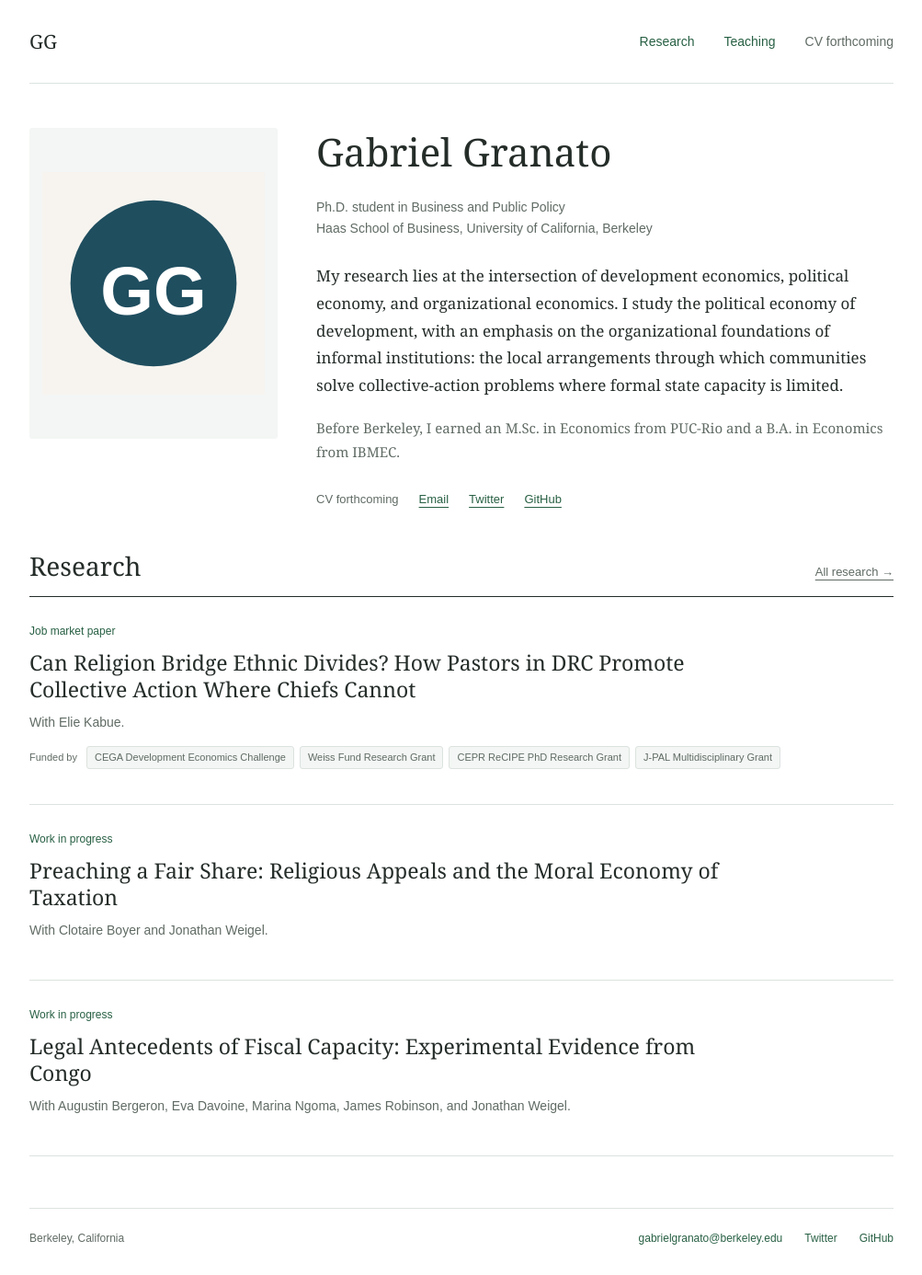
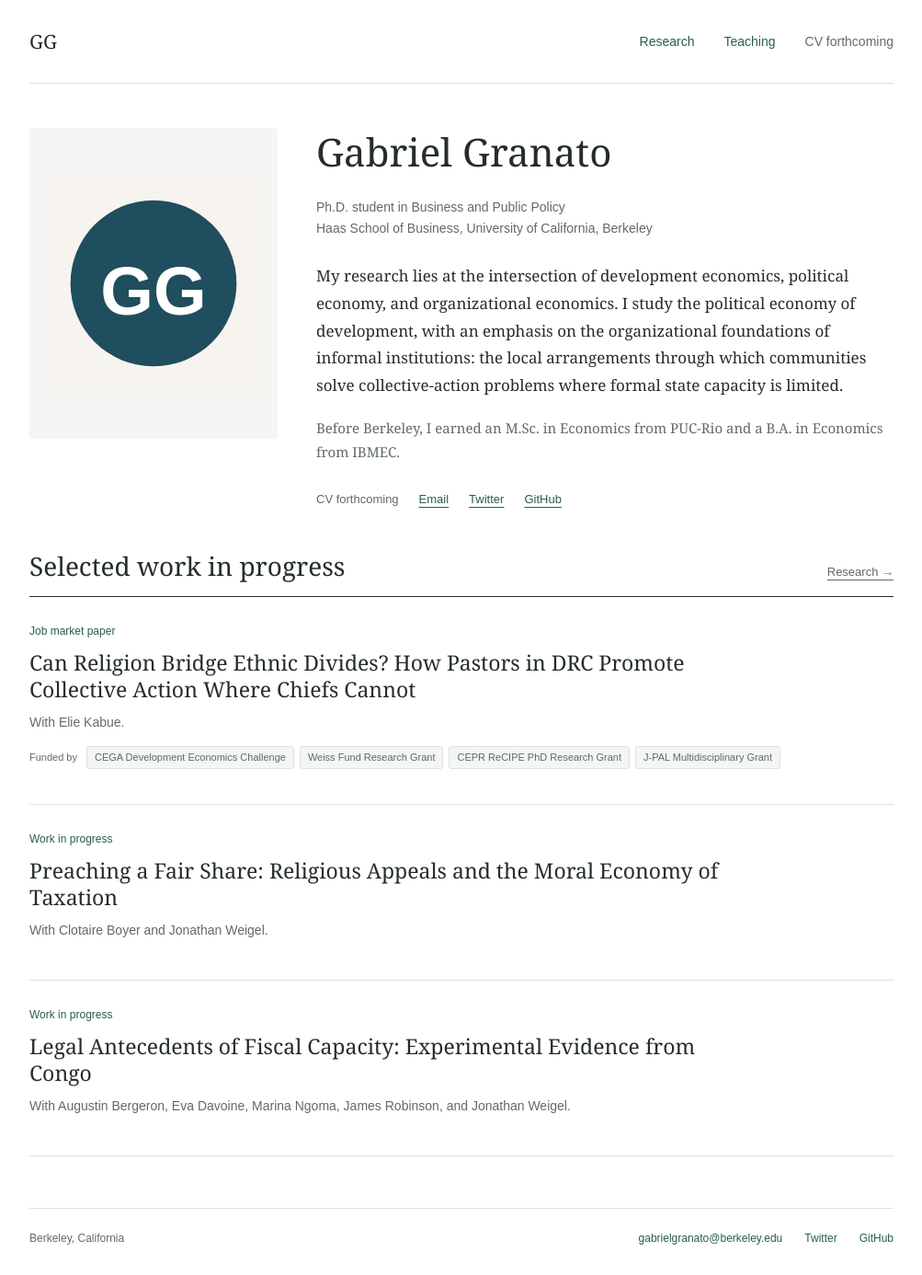
Before and after one commit to gabrielgranato/gabrielgranato.github.io, a Jekyll site: the page built from _pages/about.md, in a window 1280 px wide. Shown: the whole page at 92% size, without its empty margins (138-1141 px from the left). Built offline with Jekyll 4.4.1, drawn with Linux system fonts in a browser that asks for light colours.

Commit message:
Label research as selected work in progress

```diff
--- a/_pages/about.md
+++ b/_pages/about.md
@@ -26,6 +26,6 @@ My research lies at the intersection of development economics, political economy
 </section>
 
 <section aria-labelledby="research-heading">
-  <div class="section-heading"><h2 id="research-heading">Research</h2><a href="{{ '/research/' | relative_url }}">All research &rarr;</a></div>
+  <div class="section-heading"><h2 id="research-heading">Selected work in progress</h2><a href="{{ '/research/' | relative_url }}">Research &rarr;</a></div>
   {% include classic-research.html %}
 </section>
--- a/_pages/research.html
+++ b/_pages/research.html
@@ -5,5 +5,5 @@ permalink: /research/
 author_profile: true
 ---
 
-<div class="section-heading"><h1>Research</h1><p>Working papers and projects</p></div>
+<div class="section-heading"><h1>Research</h1><p>Selected work in progress</p></div>
 {% include classic-research.html %}
```
